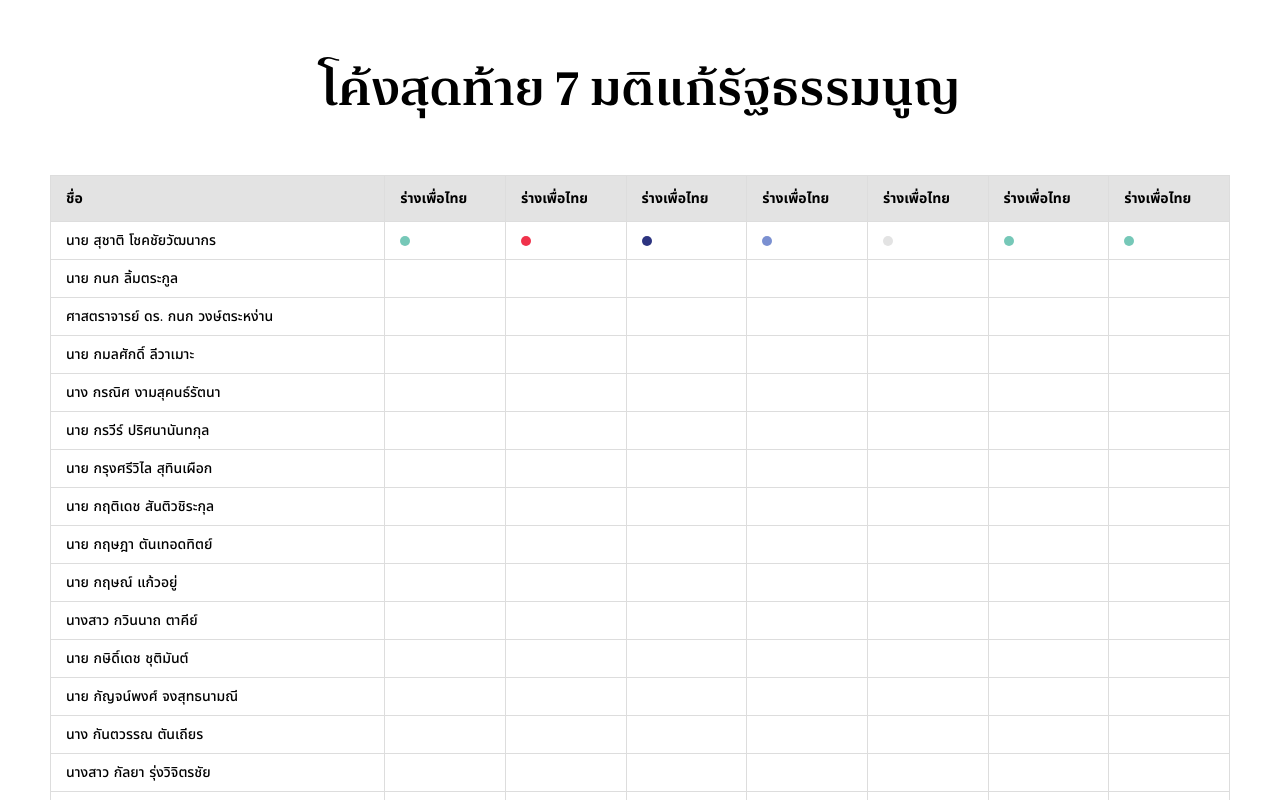
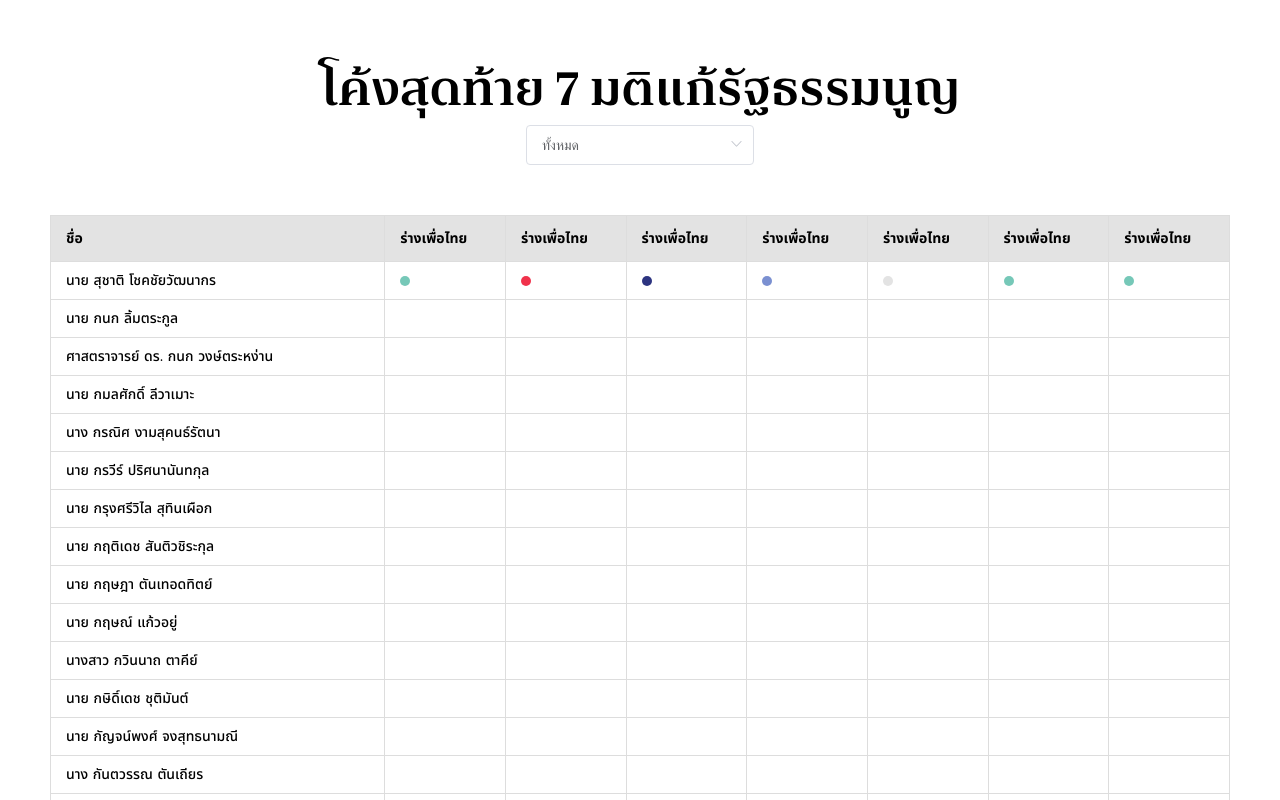
Before and after one commit to electinth/con-vote, a Nuxt app: page / in a window 1280 px wide. Shown: the top 800 px of the page. Built offline with nearby package versions, Linux system fonts and the light colour scheme.

Commit message:
Add filter function

```diff
--- a/pages/index.vue
+++ b/pages/index.vue
@@ -1,12 +1,21 @@
 <template>
   <div class="container">
     <h1>โค้งสุดท้าย 7 มติแก้รัฐธรรมนูญ</h1>
+    <el-select v-model="value" placeholder="Select">
+      <el-option
+        v-for="item in options"
+        :key="item.value"
+        :label="item.label"
+        :value="item.value"
+      >
+      </el-option>
+    </el-select>
     <div class="wrapper">
       <table id="vote-log-table">
         <th v-for="(h, index) in header" :key="index">
           {{ h }}
         </th>
-        <tr v-for="d in live_vote" :key="'section' + d.id" class="grid-row">
+        <tr v-for="d in data" :key="'section' + d.id" class="grid-row">
           <td>
             {{ d.fullname }}
           </td>
@@ -75,65 +84,79 @@ export default {
         'ร่างเพื่อไทย',
         'ร่างเพื่อไทย',
       ],
-      people: [
+      data: [],
+      options: [
         {
-          id: 1,
-          title: 'นาย',
-          name: 'สุชาติ',
-          lastname: 'โชคชัยวัฒนากร',
-          team: 'ฝ่ายรัฐบาล',
-          party: 'ภูมิใจไทย',
-          votelog_con_1: 1,
-          votelog_con_2: 2,
-          votelog_con_3: 3,
-          votelog_con_4: 4,
-          votelog_con_5: 5,
-          votelog_con_6: 5,
-          votelog_con_7: 5,
+          value: 'ทั้งหมด',
+          label: 'ทั้งหมด',
         },
         {
-          id: 2,
-          title: 'นาย',
-          name: 'สุชาติ',
-          lastname: 'โชคชัยวัฒนากร',
-          team: 'ฝ่ายค้าน',
-          party: 'เพื่อไทย',
-          votelog_con_1: 2,
-          votelog_con_2: 3,
-          votelog_con_3: 4,
-          votelog_con_4: 5,
-          votelog_con_5: 1,
-          votelog_con_6: 2,
-          votelog_con_7: 3,
+          value: 'ส.ว.',
+          label: 'ส.ว. ทั้งหมด',
         },
         {
-          id: 3,
-          title: 'นาย',
-          name: 'สุชาติ',
-          lastname: 'โชคชัยวัฒนากร',
-          team: '-',
-          party: 'ส.ว.',
-          votelog_con_1: 3,
-          votelog_con_2: 4,
-          votelog_con_3: 5,
-          votelog_con_4: 1,
-          votelog_con_5: 2,
-          votelog_con_6: 3,
-          votelog_con_7: 4,
+          value: 'ส.ส.',
+          label: 'ส.ส. ทั้งหมด',
+        },
+        {
+          value: 'ฝ่ายค้าน',
+          label: 'ส.ส. ฝ่ายค้าน',
+        },
+        {
+          value: 'ฝ่ายรัฐบาล',
+          label: 'ส.ส. ฝ่ายรัฐบาล',
         },
       ],
-      live_vote: [],
+      value: 'ทั้งหมด',
     }
   },
   created() {
-    this.live_vote = live_vote_data
-    this.live_vote.map((i) => {
-      i.type = i.team + '/' + i.party
+    this.data = live_vote_data
+    live_vote_data.map((i) => {
+      // i.type = i.team + '/' + i.party
       i.fullname = `${i.title} ${i.name} ${i.lastname}`
     })
-    console.log('this.people', this.live_vote)
+    console.log('this.people', live_vote_data)
+    this.setFilter()
   },
   methods: {
+    setFilter() {
+      let group_party = _.groupBy(live_vote_data, 'party')
+      for (const key in group_party) {
+        if (key !== 'ส.ว.') {
+          this.options.push({
+            value: key,
+            label: `พรรค ${key}`,
+          })
+        }
+      }
+      this.options = _.sortBy(this.options, 'id')
+    },
+    filterPeople() {
+      if (this.value === 'ทั้งหมด') {
+        this.data = live_vote_data
+      } else if (this.value === 'ส.ว.') {
+        this.data = live_vote_data.filter((d) => {
+          return d.party === this.value
+        })
+      } else if (this.value === 'ส.ส.') {
+        this.data = live_vote_data.filter((d) => {
+          return d.party !== 'ส.ว.'
+        })
+      } else if (this.value === 'ฝ่ายค้าน') {
+        this.data = live_vote_data.filter((d) => {
+          return d.team === this.value
+        })
+      } else if (this.value === 'ฝ่ายรัฐบาล') {
+        this.data = live_vote_data.filter((d) => {
+          return d.team === this.value
+        })
+      } else {
+        this.data = live_vote_data.filter((d) => {
+          return d.party === this.value
+        })
+      }
+    },
     setColor(data) {
       let color = ''
       if (data === '1') {
@@ -150,6 +173,11 @@ export default {
       return color
     },
   },
+  watch: {
+    value() {
+      this.filterPeople()
+    },
+  },
 }
 </script>
 
@@ -160,6 +188,7 @@ export default {
   text-align: center;
   padding: 45px 0;
 }
+
 .wrapper {
   padding: 50px;
   .circle {
```
